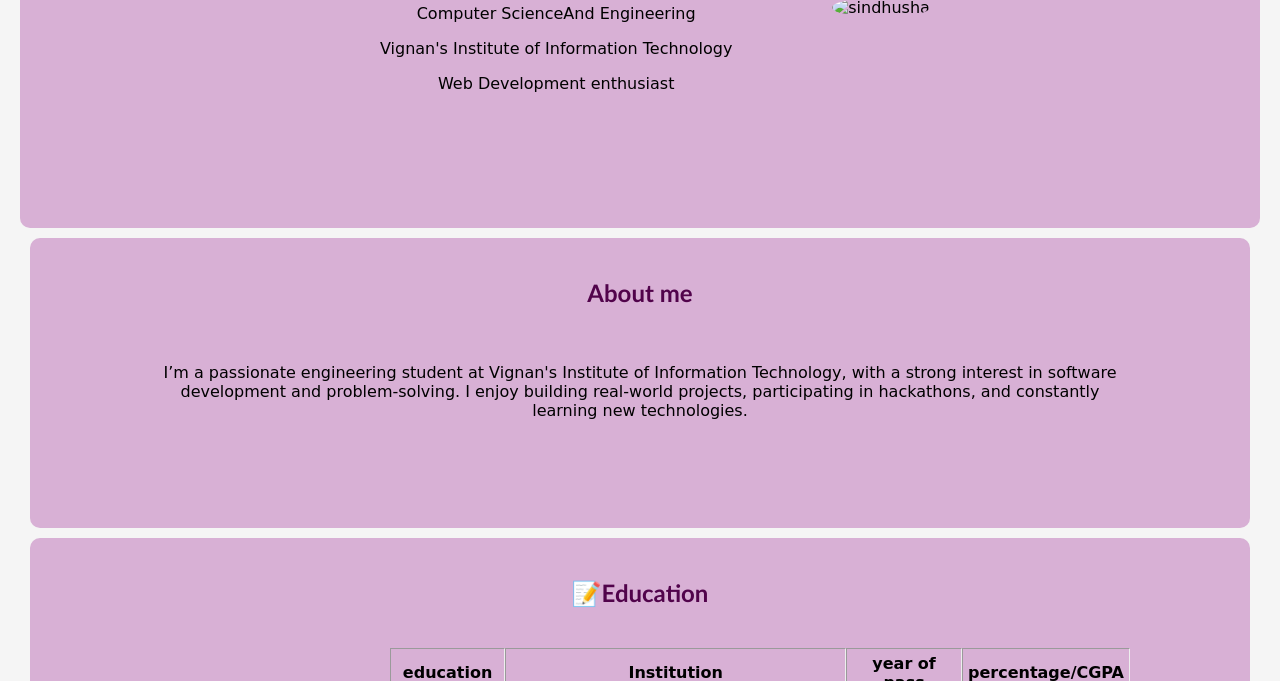
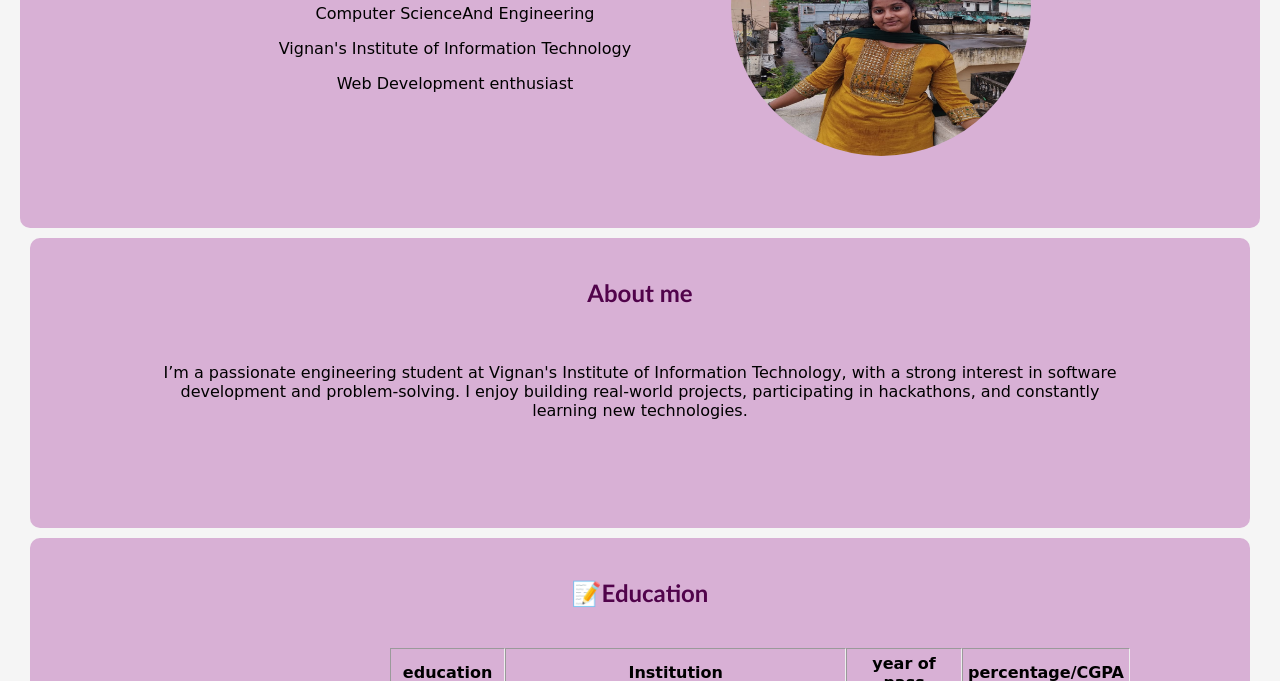
Before and after one commit to sindhusha96/portfolio, a plain HTML site: page index.html in a window 1280 px wide. Shown: the part 419-1100 px from the top of the page. Drawn offline with Linux system fonts and the light colour scheme.

Commit message:
Update index.html

```diff
--- a/index.html
+++ b/index.html
@@ -28,7 +28,7 @@
         <p>Web Development enthusiast</p>
         </div>
         <div class="left">
-            <img src="sindhu.jpeg"alt="sindhusha">
+            <img src="image.jpeg"alt="sindhusha">
         </div>
 
     </section>
@@ -133,4 +133,5 @@
 
 
 </body>
+
 </html>
```
